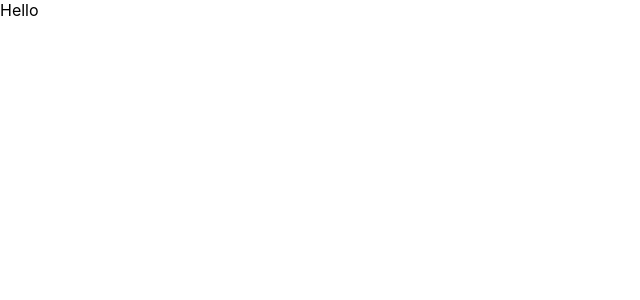
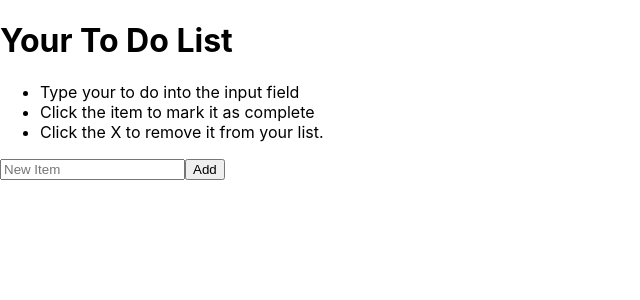
Before and after one commit to IrisvanOllefen/to-do-list, a Next.js app: page / in a window 1280 px wide. Shown: the top 300 px of the page, without its empty margins (0-640 px from the left). Built offline with nearby package versions, Linux system fonts and the light colour scheme.

Commit message:
Added html

```diff
--- a/pages/index.js
+++ b/pages/index.js
@@ -1,5 +1,16 @@
 export default function Home() {
   return (
-    <div>Hello</div>
+    <div>
+      <h1>Your To Do List</h1>
+      <ul>
+        <li>Type your to do into the input field</li>
+        <li>Click the item to mark it as complete</li>
+        <li>Click the X to remove it from your list.</li>
+      </ul>
+      <form>
+        <input type="Text" placeholder="New Item" />
+        <button>Add</button>
+      </form>
+    </div>
   )
 }
```
